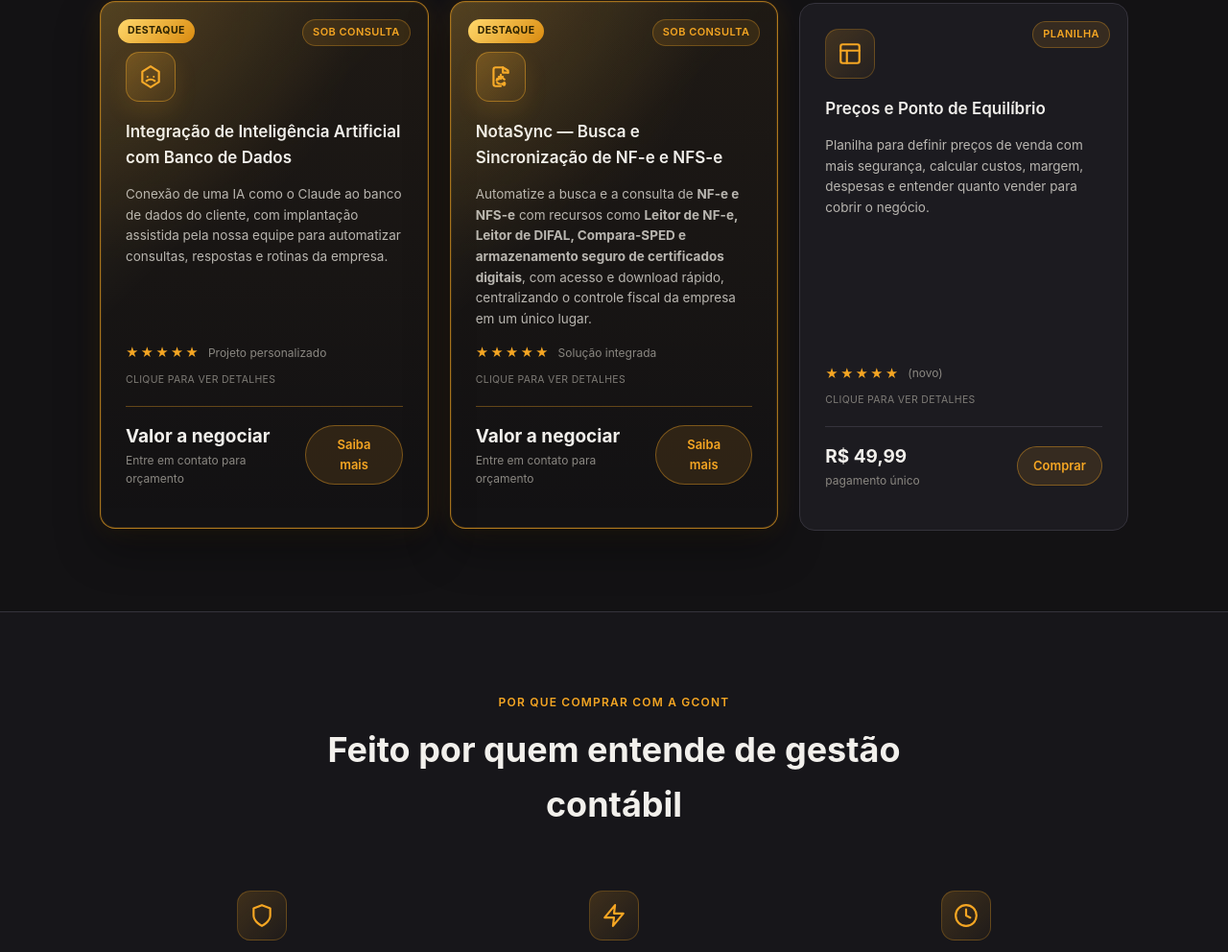
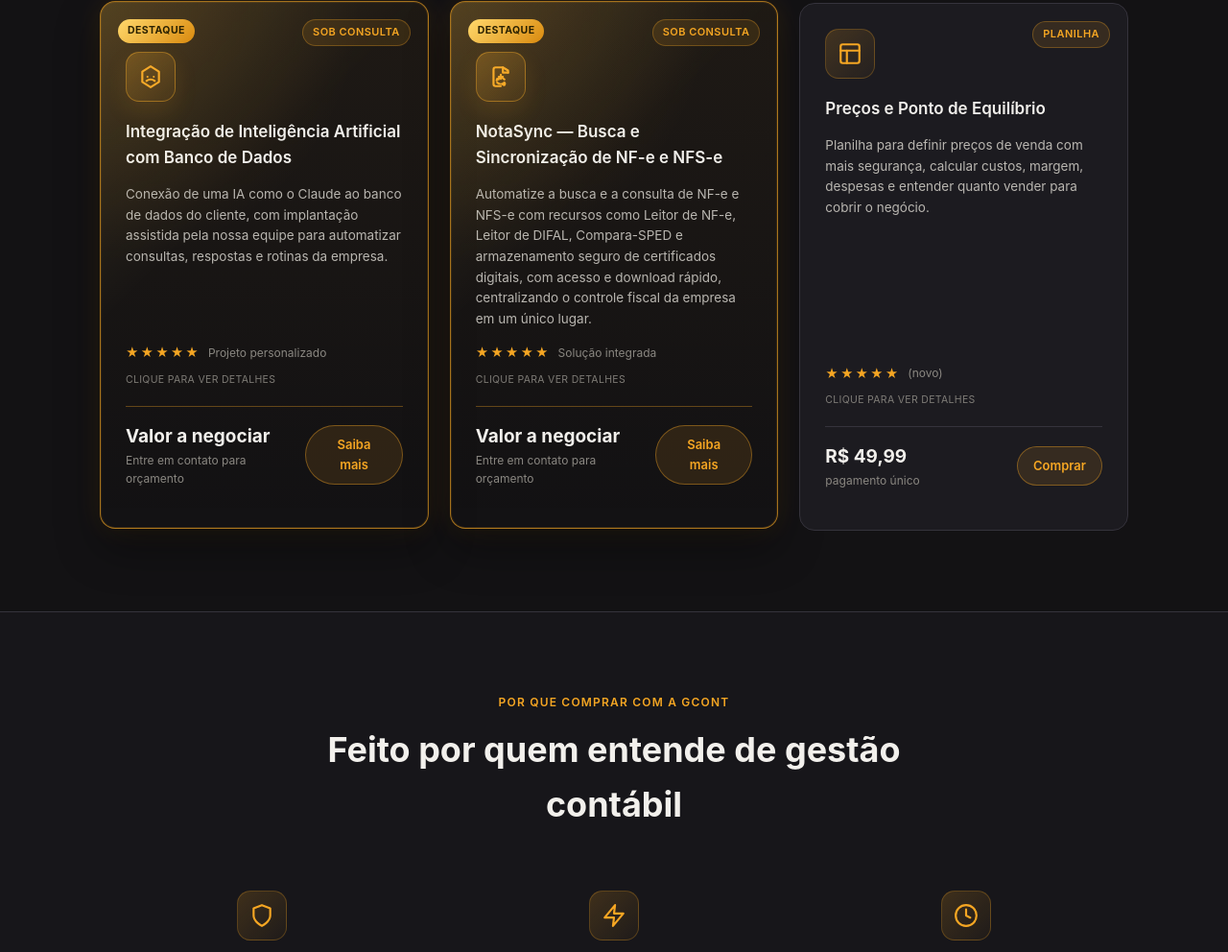
Before and after one commit to Lucas-Goldbeck/pagina_saiba_mais, a plain HTML site: page loja-gcont-saiba-mais_1.html in a window 1280 px wide. Shown: the part 1488-2480 px from the top of the page at 96% size. Drawn offline with Linux system fonts and the light colour scheme.

Commit message:
Update loja-gcont-saiba-mais_1.html

```diff
--- a/loja-gcont-saiba-mais_1.html
+++ b/loja-gcont-saiba-mais_1.html
@@ -1323,7 +1323,7 @@
               </svg>
             </div>
             <h3>NotaSync — Busca e Sincronização de NF-e e NFS-e</h3>
-            <p class="desc">Automatize a busca e a consulta de <strong>NF-e e NFS-e</strong> com recursos como <strong>Leitor de NF-e, Leitor de DIFAL, Compara-SPED e armazenamento seguro de certificados digitais</strong>, com acesso e download rápido, centralizando o controle fiscal da empresa em um único lugar.</p>
+            <p class="desc">Automatize a busca e a consulta de NF-e e NFS-e com recursos como Leitor de NF-e, Leitor de DIFAL, Compara-SPED e armazenamento seguro de certificados digitais, com acesso e download rápido, centralizando o controle fiscal da empresa em um único lugar.</p>
             <div class="rating"><span class="stars">&#9733;&#9733;&#9733;&#9733;&#9733;</span><span>Solução integrada</span></div>
             <div class="card-footer">
               <div class="price">Valor a negociar <small>Entre em contato para orçamento</small></div>
```
